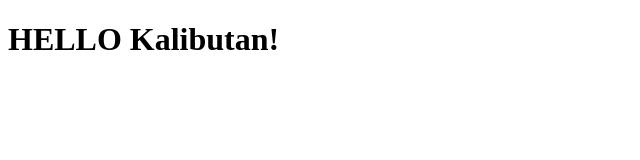
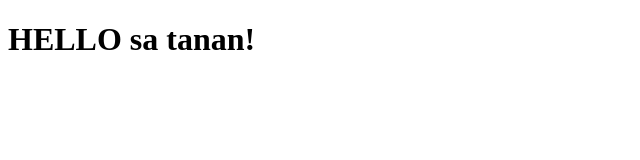
Before and after one commit to rhierhie/FirstActivity, a plain HTML site: page index.html in a window 1280 px wide. Shown: the whole page, without its empty margins (0-640 px from the left). Drawn offline with Linux system fonts and the light colour scheme.

Commit message:
Nag Comment is Fajardo

```diff
--- a/index.html
+++ b/index.html
@@ -6,6 +6,6 @@
     <title>Document</title>
 </head>
 <body>
-    <h1>HELLO Kalibutan!</h1>
+    <h1>HELLO sa tanan!</h1>
 </body>
 </html>
```
